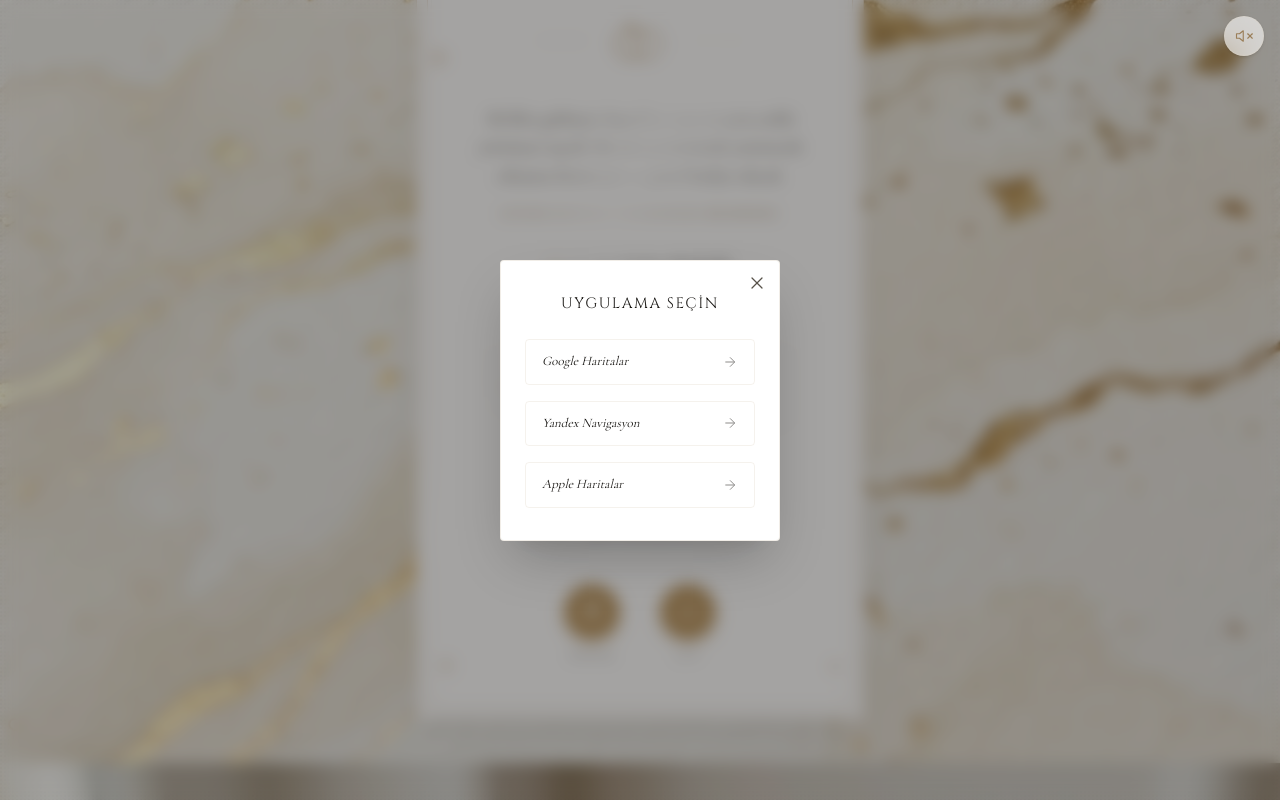
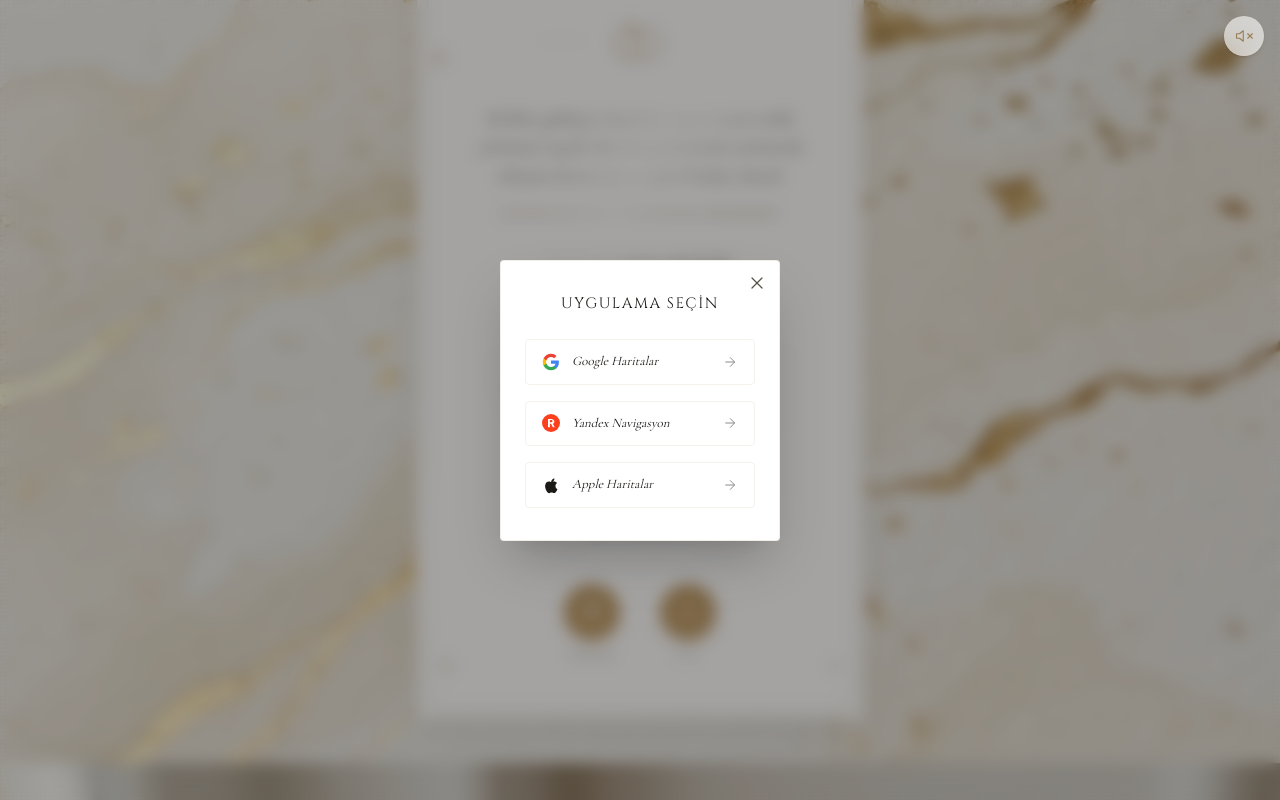
Before and after one commit to alperentagmann/ahmet-nesrin-nisan, a Next.js app: page /invite in a window 1280 px wide. Both pictures are taken after a click on the element "KONUM". Shown: the part 517-1317 px from the top of the page. Built offline with nearby package versions, Linux system fonts and the light colour scheme; no server answers.

Commit message:
feat: Harita secim ekranina Google, Yandex ve Apple logolari (amblemleri) eklendi

```diff
--- a/app/invite/page.tsx
+++ b/app/invite/page.tsx
@@ -5,6 +5,34 @@ import Link from "next/link";
 import { inviteConfig } from "@/lib/invite-config";
 import Countdown from "@/app/components/Countdown";
 import WeatherWidget from "@/app/components/WeatherWidget";
+
+function GoogleIcon() {
+  return (
+    <svg width="18" height="18" viewBox="0 0 24 24" fill="none" xmlns="http://www.w3.org/2000/svg">
+      <path d="M22.56 12.25c0-.78-.07-1.53-.2-2.25H12v4.26h5.92c-.26 1.37-1.04 2.53-2.21 3.31v2.77h3.57c2.08-1.92 3.28-4.74 3.28-8.09z" fill="#4285F4"/>
+      <path d="M12 23c2.97 0 5.46-.98 7.28-2.66l-3.57-2.77c-.98.66-2.23 1.06-3.71 1.06-2.86 0-5.29-1.93-6.16-4.53H2.18v2.84C3.99 20.53 7.7 23 12 23z" fill="#34A853"/>
+      <path d="M5.84 14.09c-.22-.66-.35-1.36-.35-2.09s.13-1.43.35-2.09V7.07H2.18C1.43 8.55 1 10.22 1 12s.43 3.45 1.18 4.93l2.85-2.22.81-.62z" fill="#FBBC05"/>
+      <path d="M12 5.38c1.62 0 3.06.56 4.21 1.64l3.15-3.15C17.45 2.09 14.97 1 12 1 7.7 1 3.99 3.47 2.18 7.07l3.66 2.84c.87-2.6 3.3-4.53 6.16-4.53z" fill="#EA4335"/>
+    </svg>
+  );
+}
+
+function YandexIcon() {
+  return (
+    <svg width="18" height="18" viewBox="0 0 24 24" fill="none">
+      <circle cx="12" cy="12" r="12" fill="#FC3F1D"/>
+      <path d="M14.5 17.5L12 13h-1.5v4.5H8V6.5h4c2.5 0 4.5 1.5 4.5 3.5c0 1.5-1 2.5-2 3l2.5 4.5h-2.5zM10.5 11h1.5c1 0 2-.5 2-1.5s-1-1.5-2-1.5h-1.5V11z" fill="white"/>
+    </svg>
+  );
+}
+
+function AppleIcon() {
+  return (
+    <svg width="18" height="18" viewBox="0 0 24 24" fill="currentColor">
+      <path d="M15.4 6.74c.78-.96 1.3-2.17 1.15-3.38-1.05.04-2.34.71-3.15 1.69-.72.87-1.32 2.1-1.15 3.3 1.17.09 2.37-.65 3.15-1.61zM16.51 7.42c-1.58-.04-3.14.96-3.95.96-.82 0-2.1-.92-3.41-.89-1.71.02-3.29.99-4.17 2.53-1.8 3.12-.46 7.74 1.28 10.27.86 1.24 1.87 2.62 3.2 2.57 1.28-.04 1.77-.82 3.32-.82 1.54 0 2.01.82 3.35.79 1.37-.02 2.23-1.26 3.08-2.51.98-1.43 1.38-2.82 1.41-2.89-.03-.02-2.7-1.04-2.73-4.13-.02-2.59 2.11-3.83 2.2-3.88-1.22-1.78-3.1-2.02-3.78-2.04z" />
+    </svg>
+  );
+}
 
 function MapPinIcon() {
   return (
@@ -275,17 +303,26 @@ export default function InvitePage() {
             <h3 className="font-display text-[15px] tracking-[0.1em] text-ink uppercase mb-2">Uygulama Seçin</h3>
 
             <a href={mapsUrl} target="_blank" rel="noopener noreferrer" onClick={() => setIsMapModalOpen(false)} className="w-full py-3 px-4 border border-olive-soft/30 rounded text-[13px] font-body italic text-ink hover:bg-olive hover:text-cream transition-colors duration-300 flex items-center justify-between group">
-              Google Haritalar
+              <div className="flex items-center gap-3">
+                <GoogleIcon />
+                <span>Google Haritalar</span>
+              </div>
               <svg className="opacity-50 group-hover:opacity-100 transition-opacity" width="16" height="16" viewBox="0 0 24 24" fill="none" stroke="currentColor" strokeWidth="1.5"><path d="M5 12h14M12 5l7 7-7 7"/></svg>
             </a>
 
             <a href="https://yandex.com/maps/?text=Trakya+2+Cad.+Menekse+6+Sokak+No:2,+Buyukcekmece,+Istanbul" target="_blank" rel="noopener noreferrer" onClick={() => setIsMapModalOpen(false)} className="w-full py-3 px-4 border border-olive-soft/30 rounded text-[13px] font-body italic text-ink hover:bg-olive hover:text-cream transition-colors duration-300 flex items-center justify-between group">
-              Yandex Navigasyon
+              <div className="flex items-center gap-3">
+                <YandexIcon />
+                <span>Yandex Navigasyon</span>
+              </div>
               <svg className="opacity-50 group-hover:opacity-100 transition-opacity" width="16" height="16" viewBox="0 0 24 24" fill="none" stroke="currentColor" strokeWidth="1.5"><path d="M5 12h14M12 5l7 7-7 7"/></svg>
             </a>
 
             <a href="http://maps.apple.com/?q=Trakya+2+Cad.+Menekse+6+Sokak+No:2,+Buyukcekmece,+Istanbul" target="_blank" rel="noopener noreferrer" onClick={() => setIsMapModalOpen(false)} className="w-full py-3 px-4 border border-olive-soft/30 rounded text-[13px] font-body italic text-ink hover:bg-olive hover:text-cream transition-colors duration-300 flex items-center justify-between group">
-              Apple Haritalar
+              <div className="flex items-center gap-3">
+                <AppleIcon />
+                <span>Apple Haritalar</span>
+              </div>
               <svg className="opacity-50 group-hover:opacity-100 transition-opacity" width="16" height="16" viewBox="0 0 24 24" fill="none" stroke="currentColor" strokeWidth="1.5"><path d="M5 12h14M12 5l7 7-7 7"/></svg>
             </a>
 
```
